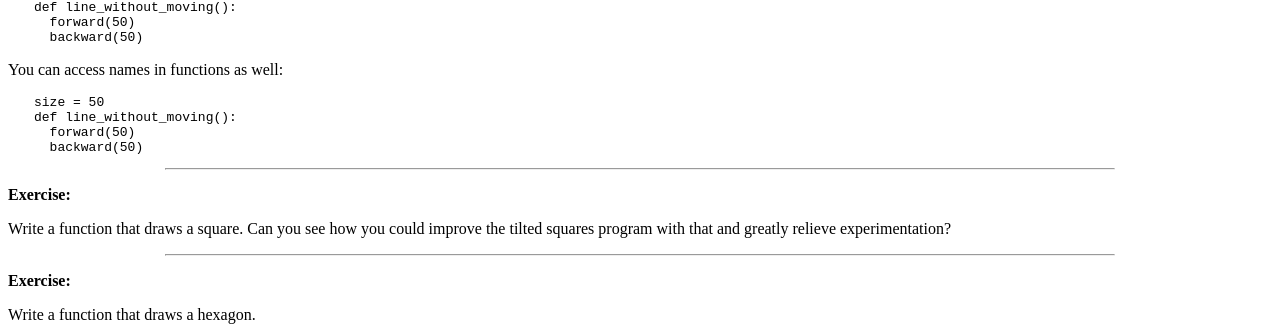
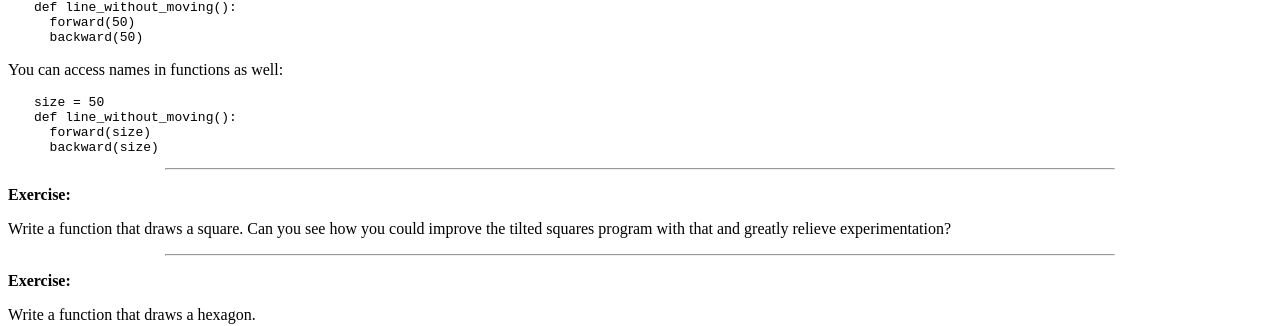
Before and after one commit to OpenTechSchool/python, a Jekyll site: the page turtle.html, which Jekyll copies as it is, in a window 1280 px wide and 900 px high, scrolled down 3815 px. Shown: the part 165-491 px from the top of the window. Built offline with Jekyll 4.4.1, drawn with Linux system fonts in a browser that asks for light colours.

Commit message:
Recompile notes.

```diff
--- a/turtle.html
+++ b/turtle.html
@@ -499,8 +499,8 @@ def line_without_moving():
 <pre class="literal-block">
 size = 50
 def line_without_moving():
-  forward(50)
-  backward(50)
+  forward(size)
+  backward(size)
 </pre>
 <hr class="docutils" />
 <p><strong>Exercise:</strong></p>
```
